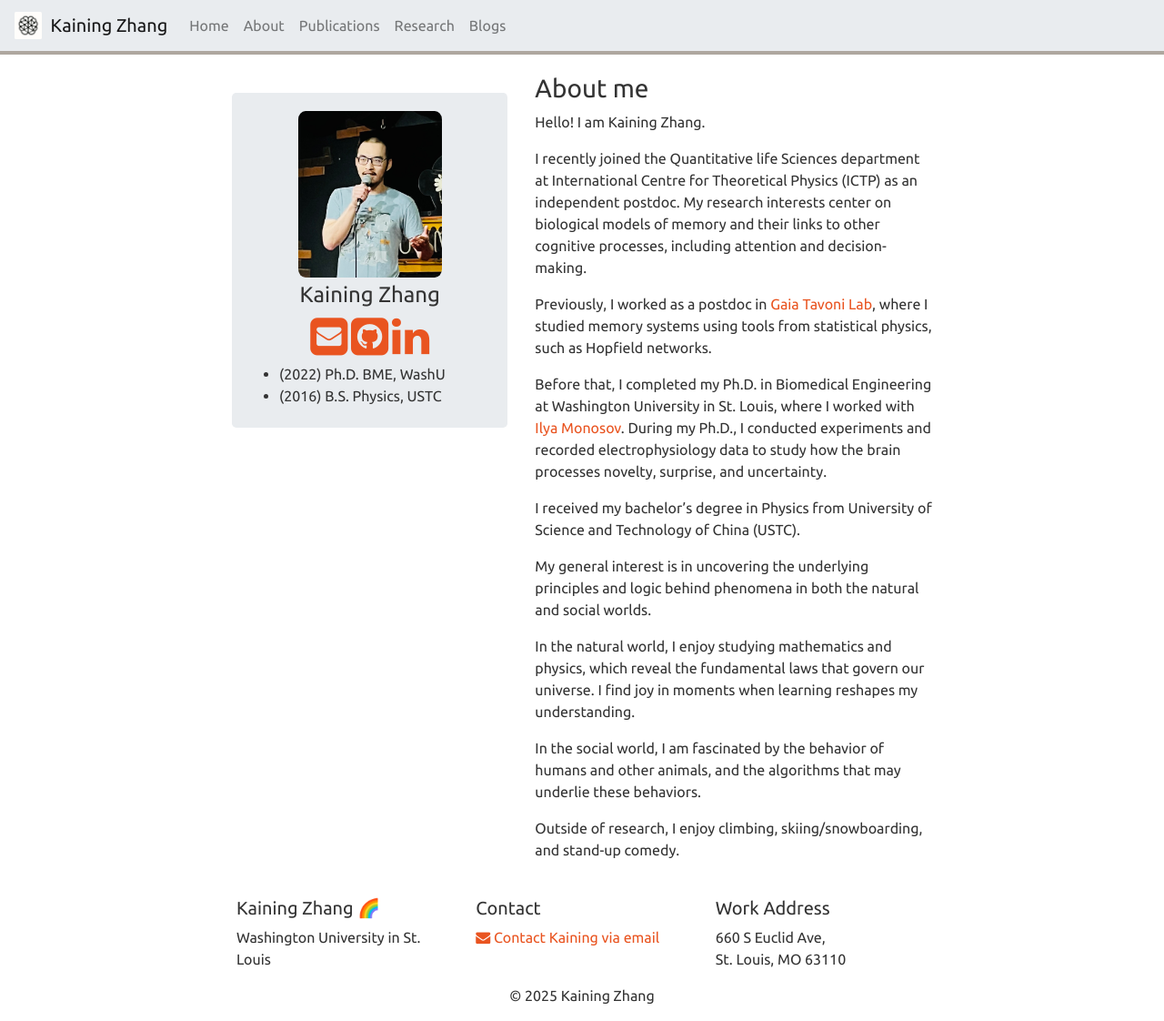
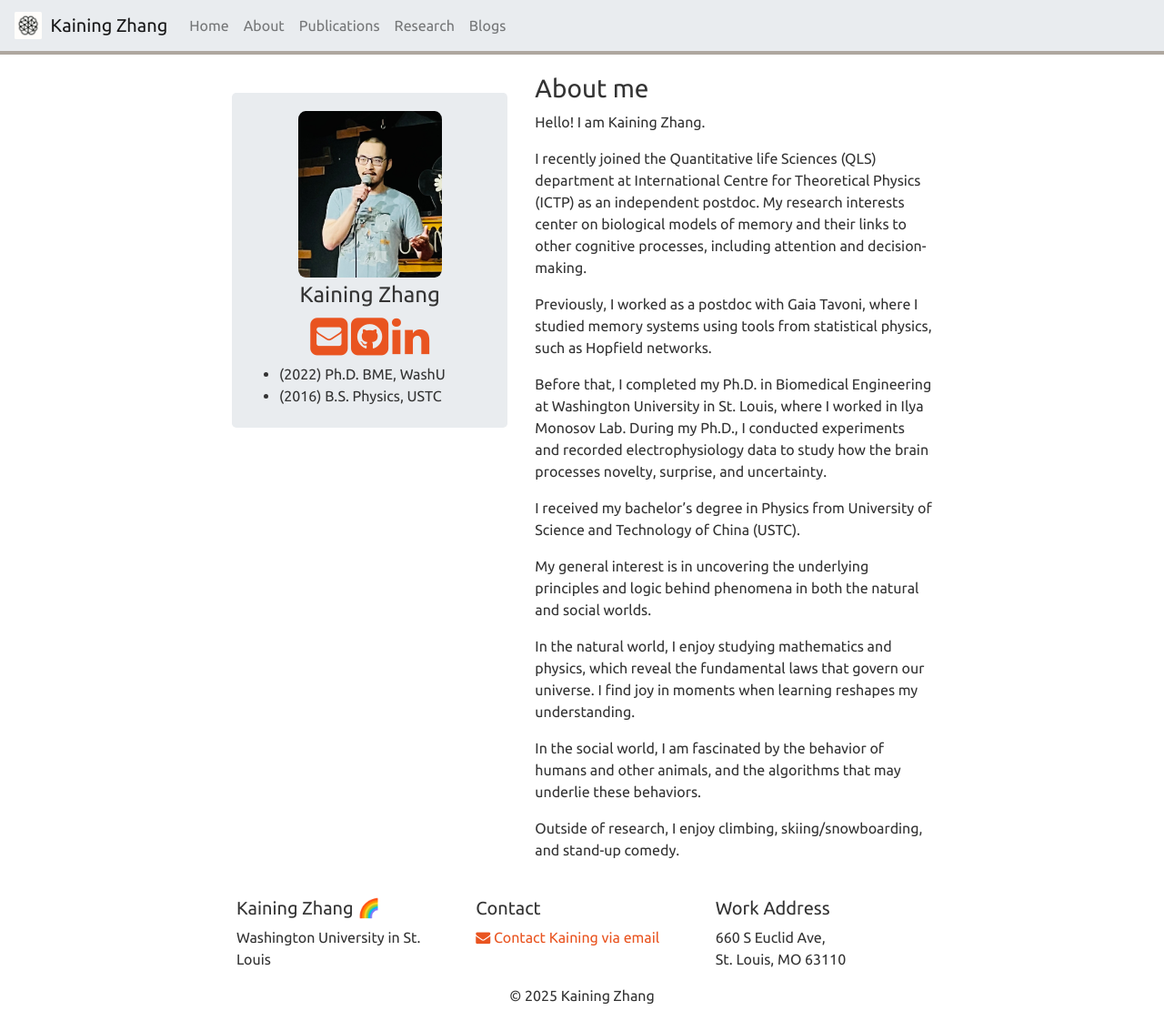
Before and after one commit to kalfton/kalfton.github.io, a Jekyll site: the page built from _pages/home.md, in a window 1280 px wide and 1122 px high. Shown: the whole window at 91% size. Built offline with Jekyll 4.4.1, drawn with Linux system fonts in a browser that asks for light colours; nearby versions of some CDN libraries; a style sheet for code colours, icons or effects is not loaded.

Commit message:
Update home.md

```diff
--- a/_pages/home.md
+++ b/_pages/home.md
@@ -8,11 +8,11 @@
 ### About me
 Hello! I am Kaining Zhang.
 
-I recently joined the Quantitative life Sciences department at International Centre for Theoretical Physics (ICTP) as an independent postdoc. My research interests center on biological models of memory and their links to other cognitive processes, including attention and decision-making.
+I recently joined the Quantitative life Sciences (QLS) department at International Centre for Theoretical Physics (ICTP) as an independent postdoc. My research interests center on biological models of memory and their links to other cognitive processes, including attention and decision-making.
 
-Previously, I worked as a postdoc in <a href="https://neuroscience.wustl.edu/people/gaia-tavoni-phd/">Gaia Tavoni Lab</a>, where I studied memory systems using tools from statistical physics, such as Hopfield networks.
+Previously, I worked as a postdoc with Gaia Tavoni, where I studied memory systems using tools from statistical physics, such as Hopfield networks.
 
-Before that, I completed my Ph.D. in Biomedical Engineering at Washington University in St. Louis, where I worked with <a href="https://neuroscience.wustl.edu/people/ilya-monosov-phd/">Ilya Monosov</a>. During my Ph.D., I conducted experiments and recorded electrophysiology data to study how the brain processes novelty, surprise, and uncertainty.
+Before that, I completed my Ph.D. in Biomedical Engineering at Washington University in St. Louis, where I worked in Ilya Monosov Lab. During my Ph.D., I conducted experiments and recorded electrophysiology data to study how the brain processes novelty, surprise, and uncertainty.
 
 I received my bachelor’s degree in Physics from University of Science and Technology of China (USTC).
 
```
